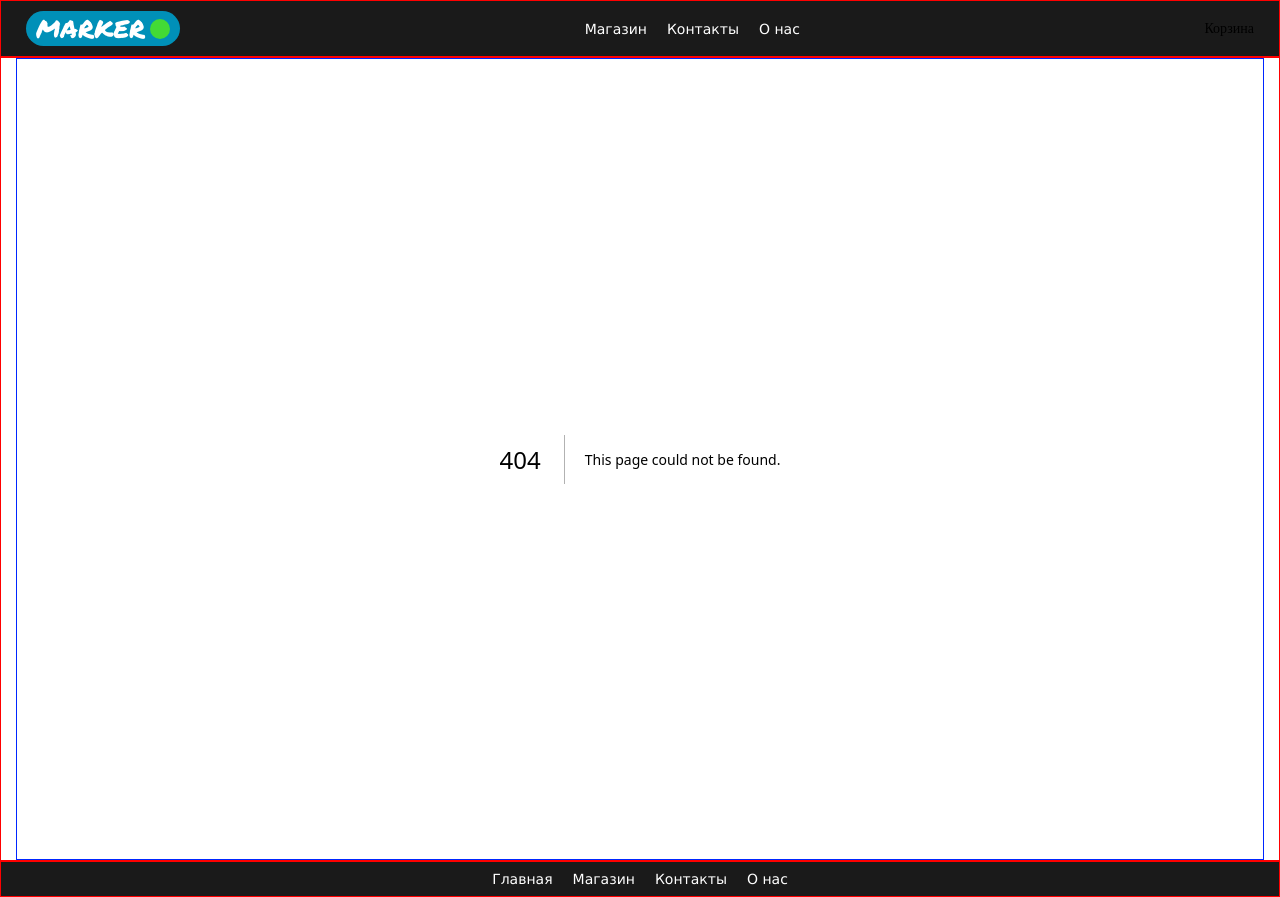
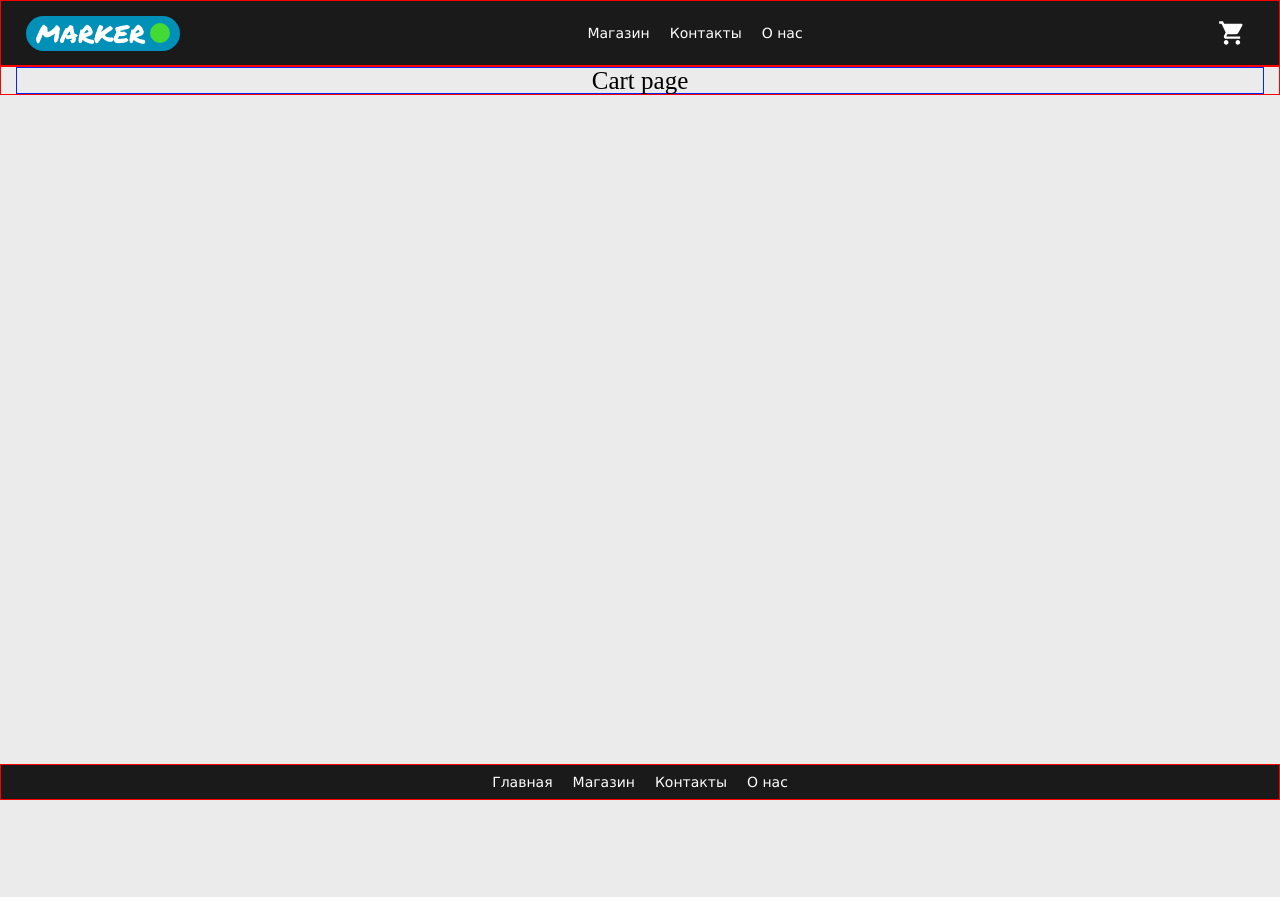
Before and after one commit to olegpl1993/marker-shop, a Next.js app: page /cart in a window 1280 px wide. Before the commit this address had no page. After the commit the page ends 800 px from the top, so only its background shows below. Built offline with nearby package versions, Linux system fonts and the light colour scheme.

Commit message:
feat: cartIcon and cartPage

```diff
--- a/package.json
+++ b/package.json
@@ -9,6 +9,10 @@
     "lint": "next lint"
   },
   "dependencies": {
+    "@emotion/react": "^11.11.1",
+    "@emotion/styled": "^11.11.0",
+    "@mui/icons-material": "^5.14.1",
+    "@mui/material": "^5.14.1",
     "@types/node": "20.4.2",
     "@types/react": "18.2.15",
     "@types/react-dom": "18.2.7",
--- /dev/null
+++ b/src/app/cart/cart.scss
@@ -0,0 +1,9 @@
+.cart {
+  display: flex;
+  align-items: center;
+  justify-content: center;
+
+  &__title {
+    font-size: 25px;
+  }
+}
--- /dev/null
+++ b/src/app/cart/page.tsx
@@ -0,0 +1,11 @@
+import "./cart.scss";
+
+function Cart() {
+  return (
+    <div className="cart">
+      <h1 className="cart__title">Cart page</h1>
+    </div>
+  );
+}
+
+export default Cart;
--- a/src/components/Header/Header.scss
+++ b/src/components/Header/Header.scss
@@ -20,3 +20,16 @@ header {
     }
   }
 }
+
+.cartBoxIcon {
+  display: flex;
+  align-items: center;
+  justify-content: center;
+  gap: 5px;
+  border-radius: 50%;
+  padding: 10px;
+
+  &:hover {
+    background-color: rgb(64, 64, 64);
+  }
+}
--- a/src/components/Header/Header.tsx
+++ b/src/components/Header/Header.tsx
@@ -1,6 +1,8 @@
+import "./Header.scss";
 import Logo from "../Logo/Logo";
-import "./Header.scss";
 import Link from "next/link";
+import ShoppingCartIcon from "@mui/icons-material/ShoppingCart";
+import { IconButton } from "@mui/material";
 
 function Header() {
   return (
@@ -17,7 +19,11 @@ function Header() {
           О нас
         </Link>
       </div>
-      <div>Корзина</div>
+      <Link href={"/cart"}>
+        <IconButton className="cartBoxIcon">
+          <ShoppingCartIcon sx={{ color: "white", fontSize: 28 }} />
+        </IconButton>
+      </Link>
     </header>
   );
 }
```
Also changed, not shown: 1 other file (tests, documents, lock files or other folders).
